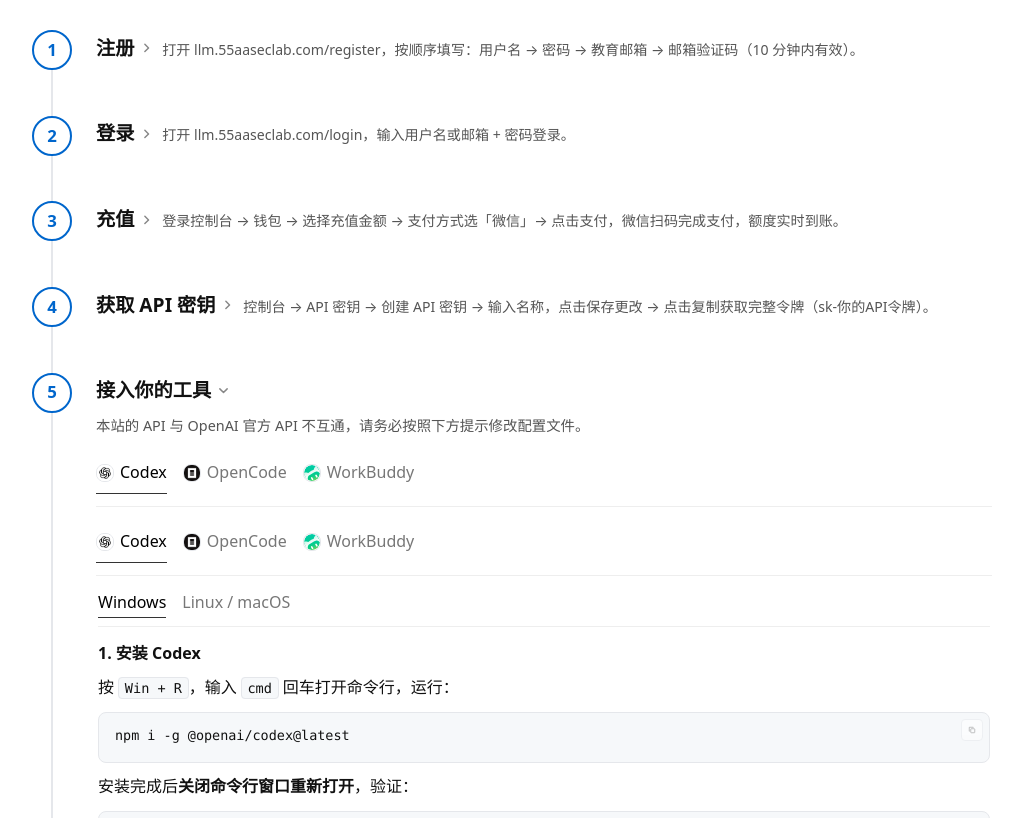
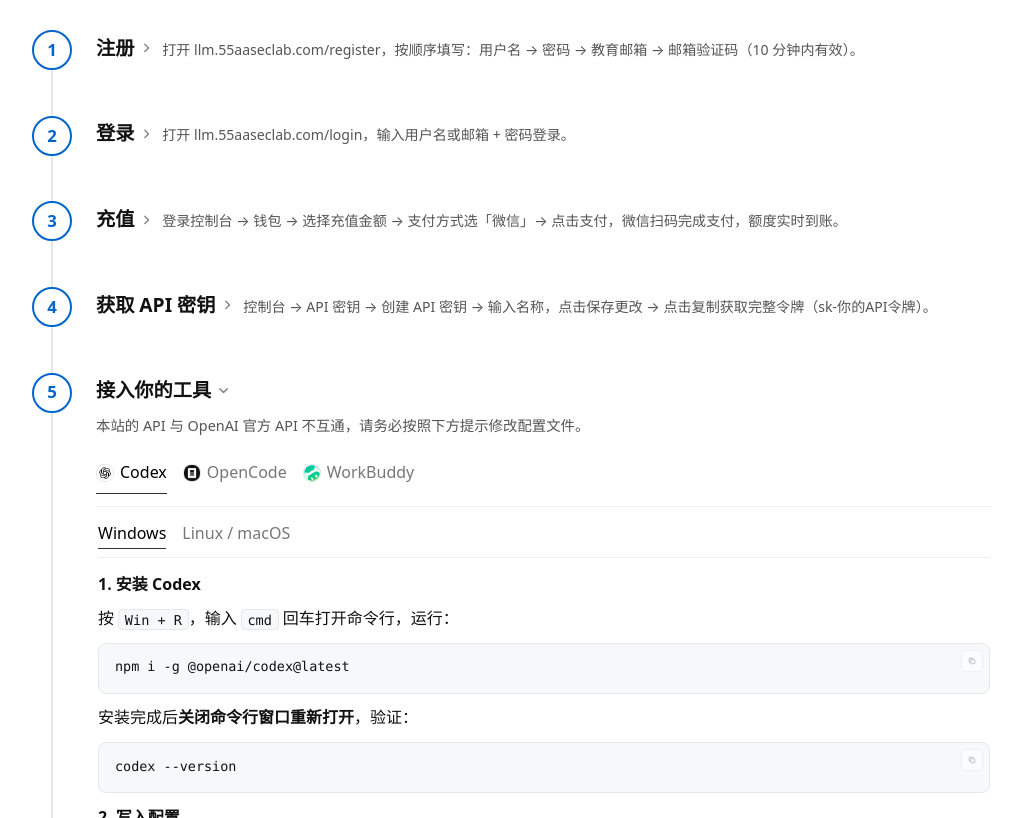
Before and after one commit to 55aaseclab/docs, an Astro site: page /zh in a window 1280 px wide. Shown: the part 282-1100 px from the top of the page, without its empty margins (128-1149 px from the left). Built offline with nearby package versions, Linux system fonts and the light colour scheme; Astro itself is replaced by a stand-in of ours.

Commit message:
docs: remove duplicated harness-tabs block

```diff
--- a/src/pages/[lang]/index.astro
+++ b/src/pages/[lang]/index.astro
@@ -172,20 +172,7 @@ const T = {
                         <span>WorkBuddy</span>
                       </button>
                     </div>
-<div class="harness-tabs">
-                    <button class="harness-tab active" data-harness="codex" id="codex">
-                      <img src="/icon-codex.png" width="18" height="18" alt="Codex" class="harness-icon-img" />
-                      <span>Codex</span>
-                    </button>
-                    <button class="harness-tab" data-harness="opencode" id="opencode">
-                      <img src="/icon-opencode.png" width="18" height="18" alt="OpenCode" class="harness-icon-img" />
-                      <span>OpenCode</span>
-                    </button>
-                    <button class="harness-tab" data-harness="workbuddy" id="workbuddy">
-                      <img src="/icon-workbuddy.svg" width="18" height="18" alt="WorkBuddy" class="harness-icon-img" />
-                      <span>WorkBuddy</span>
-                    </button>
-                  </div>
+
 
                   <div class="harness-panel active" id="harness-codex">
                     <div class="os-tabs">
```
